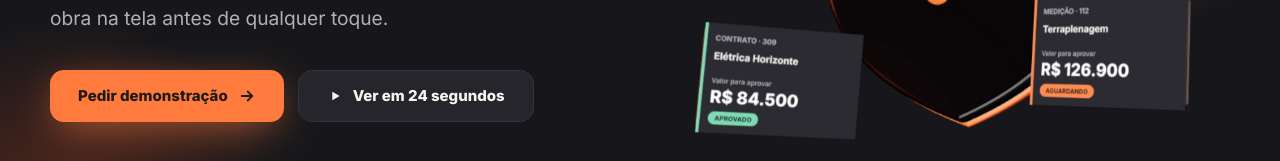
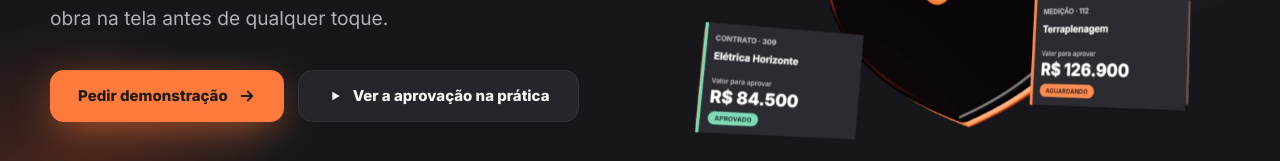
Before and after one commit to RockNicolas/Aprovetech-page, a Next.js app: page / in a window 1280 px wide. Shown: the part 442-603 px from the top of the page. Built offline with nearby package versions, Linux system fonts and the light colour scheme; no server answers.

Commit message:
Troca o texto do botão do vídeo para "Ver a aprovação na prática"
Co-Authored-By: Claude Sonnet 5.5 <noreply@anthropic.com>

```diff
--- a/app/page.tsx
+++ b/app/page.tsx
@@ -185,7 +185,7 @@ export default function Page() {
                     <svg viewBox="0 0 24 24" width="16" height="16" aria-hidden="true">
                       <path d="M8 5.5v13l11-6.5z" fill="currentColor" />
                     </svg>
-                    Ver em 24 segundos
+                    Ver a aprovação na prática
                   </a>
                 </Magnetic>
               </div>
```
